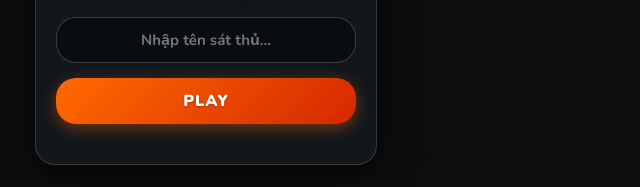
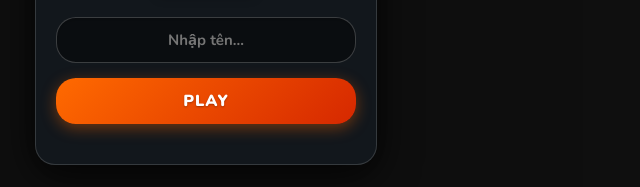
Before and after one commit to letuancontact/arena, a website: page public/index.html in a window 1280 px wide. Shown: the part 425-612 px from the top of the page, 434-1074 px from the left. Drawn offline with nearby package versions, Linux system fonts and the light colour scheme.

Commit message:
Update index.html

```diff
--- a/public/index.html
+++ b/public/index.html
@@ -9,11 +9,11 @@
   <body>
     <canvas id="game"></canvas>
 
-    <!-- === HUD IN-GAME === -->
+    <!-- === HUD IN-GAME (KHÔNG THỂ THIẾU CÁC ID NÀY) === -->
     <div id="game-hud" style="display: none;">
         <div class="hud-safe-area">
 
-            <!-- CỘT TRÁI -->
+            <!-- CỘT TRÁI (Avatar, Máu, Exp, Top Server) -->
             <div class="hud-left-column">
                 <div id="hud-player-info" class="hud-panel">
                     <div class="avatar-container">
@@ -86,7 +86,7 @@
         </div>
     </div>
 
-    <!-- === LỚP UI NGOÀI GAME === -->
+    <!-- === LỚP UI NGOÀI GAME (Sảnh chờ & Game Over) === -->
     <div id="ui-layer">
         <!-- SẢNH CHỜ -->
         <div id="lobby-screen" class="screen-container" style="display: flex;">
@@ -100,7 +100,7 @@
                     <img src="img/logo.png" alt="Logo">
                 </div>
                 <div class="panel-section">
-                    <input type="text" id="player-name" placeholder="Nhập tên sát thủ..." maxlength="15" autocomplete="off" spellcheck="false">
+                    <input type="text" id="player-name" placeholder="Nhập tên..." maxlength="15" autocomplete="off" spellcheck="false">
                     <button id="play-btn" class="menu-btn primary-btn">PLAY</button>
                     <div id="status-text"></div>
                 </div>
@@ -137,7 +137,7 @@
         </div>
     </div>
 
-    <!-- Ẩn các ID cũ -->
+    <!-- Chứa các ID dự phòng để tránh lỗi JS cũ -->
     <div style="display: none;">
         <div id="killerName"></div><div id="killer-name"></div><div id="killedBy"></div><div id="death-name"></div>
     </div>
```
